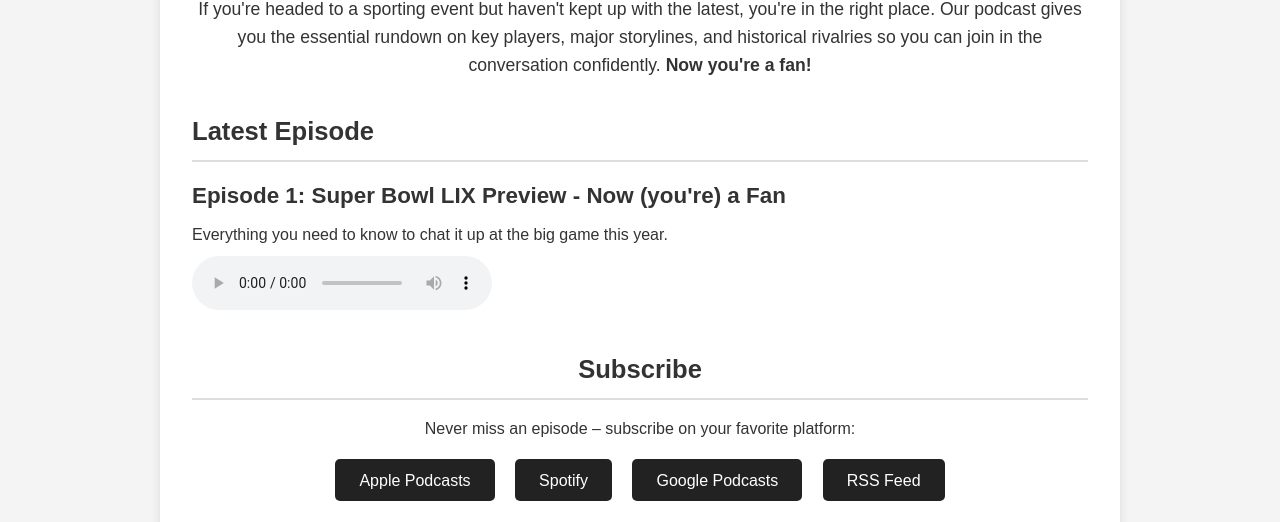
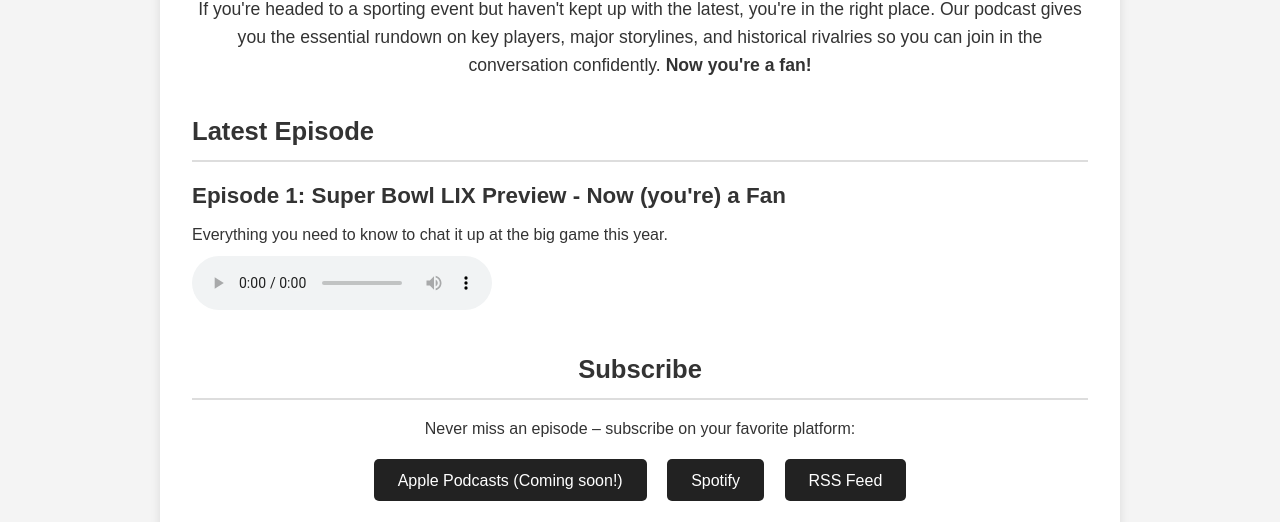
Before and after one commit to primeobsession/nowafan.github.io, a plain HTML site: page index.html in a window 1280 px wide. Shown: the part 410-932 px from the top of the page. Drawn offline with Linux system fonts and the light colour scheme.

Commit message:
Added more

```diff
--- a/index.html
+++ b/index.html
@@ -173,9 +173,8 @@
         <p>Never miss an episode – subscribe on your favorite platform:</p>
         <br/>
         <p>
-            <a href="#">Apple Podcasts</a>
+            <a href="#">Apple Podcasts (Coming soon!)</a>
             <a href="https://open.spotify.com/show/4SMFeJLna0u9F8qHV075fX?si=JktWGo73SGCGZsxuzDZrkQ">Spotify</a>
-            <a href="#">Google Podcasts</a>
             <a href="/rss.xml">RSS Feed</a>
         </p>
     </section>
```
